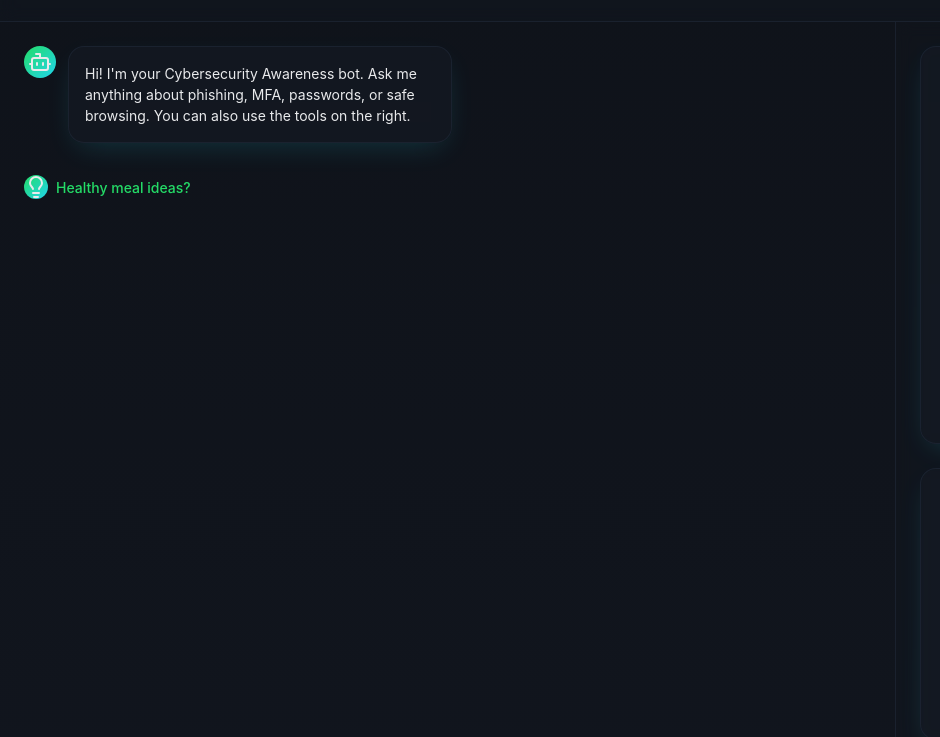
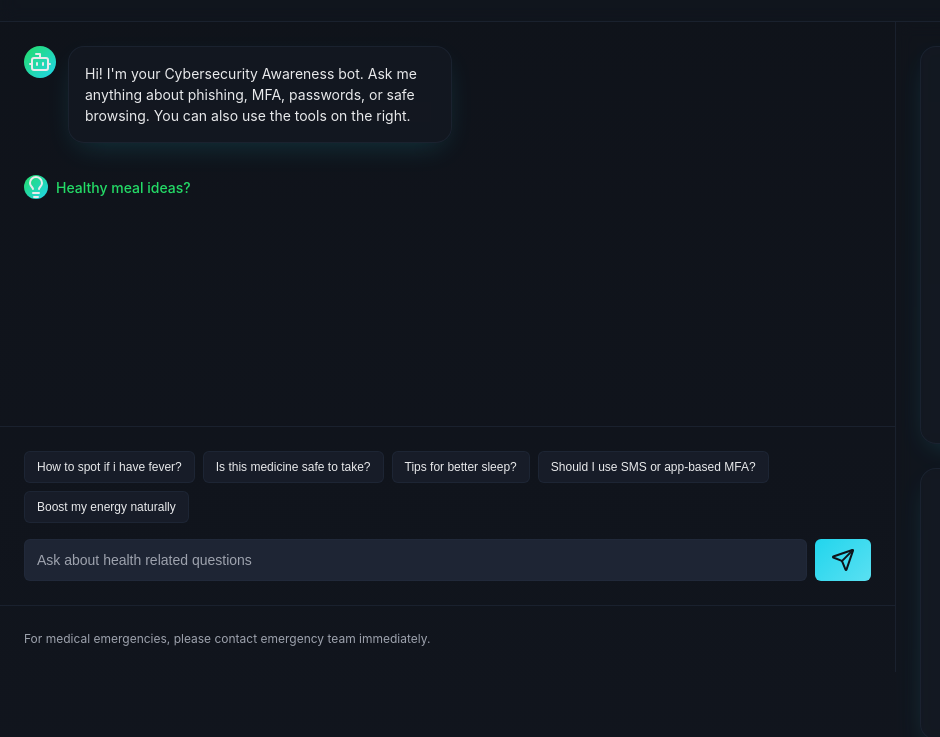
Before and after one commit to Saqeeb-Pathan/Ai-Driven-Chat-Bot-for-Health-Care, a plain HTML site: page index.html in a window 1280 px wide. Shown: the part 63-800 px from the top of the page, 0-940 px from the left. Drawn offline with nearby package versions, Linux system fonts and the light colour scheme.

Commit message:
Update main.css

```diff
--- a/main.css
+++ b/main.css
@@ -1,5 +1,3 @@
-/* HealthAware AI Design System - Dark theme with health-focused colors */
-
 :root {
     /* Dark theme base colors */
     --background: hsl(220, 27%, 8%);
@@ -64,6 +62,22 @@ body {
     color: var(--foreground);
     min-height: 100vh;
     line-height: 1.5;
+    /* Firefox support */
+    scrollbar-width: thin;
+    scrollbar-color: var(--primary) var(--card);
+}
+
+/* CUSTOM SCROLLBAR FOR BODY - Chrome, Edge, Safari */
+body::-webkit-scrollbar {
+    width: 10px;
+    background: var(--card);
+}
+body::-webkit-scrollbar-thumb {
+    background: var(--primary);
+    border-radius: 6px;
+}
+body::-webkit-scrollbar-thumb:hover {
+    background: var(--primary-glow);
 }
 
 /* Layout */
@@ -73,6 +87,7 @@ body {
     flex-direction: column;
 }
 
+/* Header styles ... (unchanged) */
 .header {
     display: flex;
     align-items: center;
@@ -148,6 +163,30 @@ body {
     border-right: 1px solid hsla(220, 27%, 20%, 0.5);
     display: flex;
     flex-direction: column;
+    height: 650px;
+    overflow: auto;
+    /* Firefox support */
+    scrollbar-width: thin;
+    scrollbar-color: var(--primary) var(--card);
+}
+
+/* CHAT PANEL SCROLLBAR */
+.chat-panel::-webkit-scrollbar {
+    width: 8px;
+    background: var(--card);
+}
+.chat-panel::-webkit-scrollbar-thumb {
+    background: var(--primary);
+    border-radius: 4px;
+}
+.chat-panel::-webkit-scrollbar-thumb:hover {
+    background: var(--primary-glow);
+}
+
+/* For Firefox */
+.chat-panel {
+    scrollbar-width: thin;
+    scrollbar-color: var(--primary) var(--card);
 }
 
 .chat-messages {
@@ -246,6 +285,22 @@ body {
     overflow-y: auto;
     background: hsla(220, 27%, 12%, 0.2);
     backdrop-filter: blur(8px);
+    /* Firefox support */
+    scrollbar-width: thin;
+    scrollbar-color: var(--accent) var(--card);
+}
+
+/* HEALTH WIDGETS SCROLLBAR */
+.health-widgets::-webkit-scrollbar {
+    width: 8px;
+    background: var(--card);
+}
+.health-widgets::-webkit-scrollbar-thumb {
+    background: var(--accent);
+    border-radius: 4px;
+}
+.health-widgets::-webkit-scrollbar-thumb:hover {
+    background: var(--success);
 }
 
 /* Utility classes */
```
